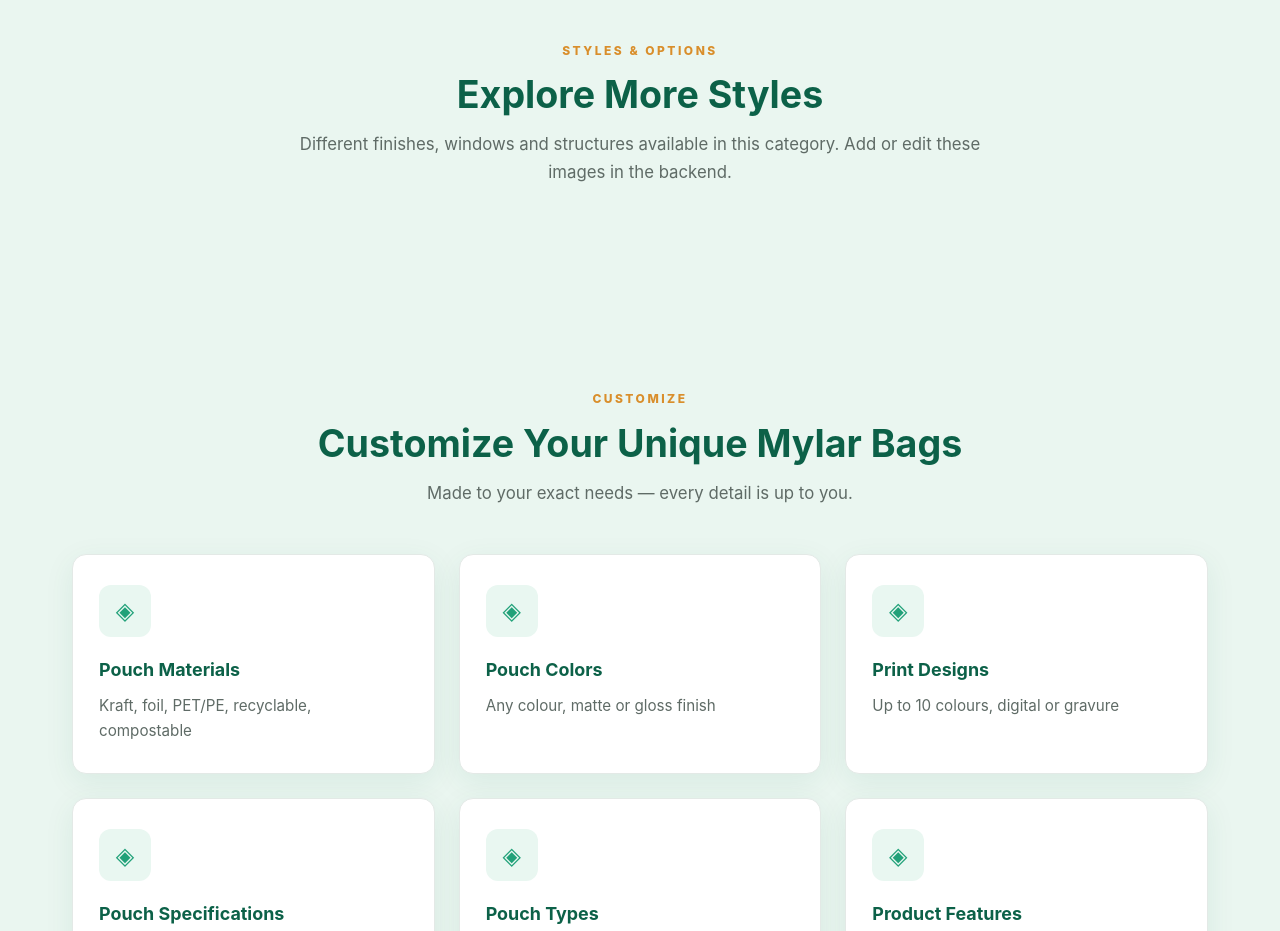
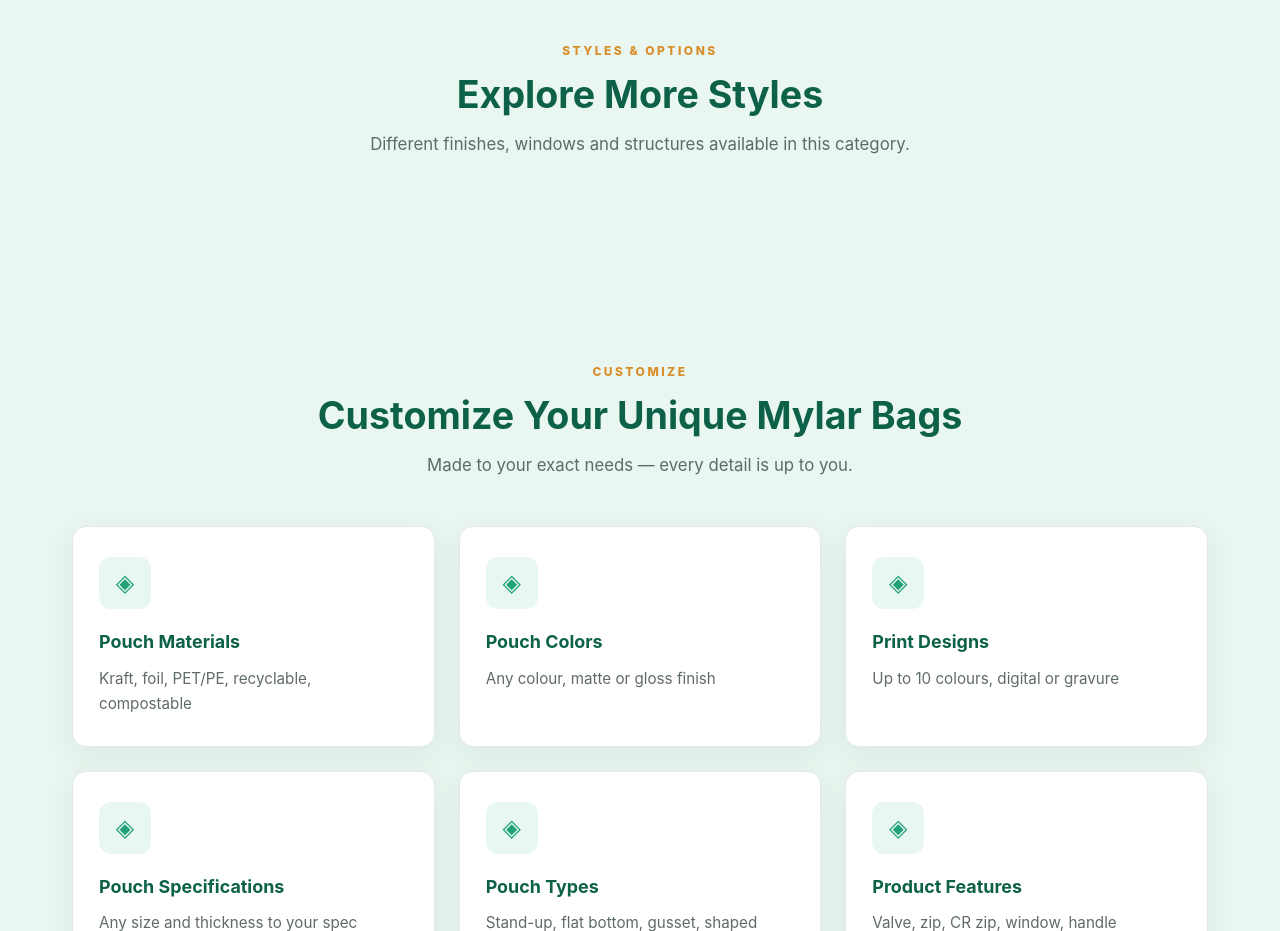
Before and after one commit to sinopouch/sinopouch, a plain HTML site: page mylar-bags.html in a window 1280 px wide. Shown: the part 920-1851 px from the top of the page. Drawn offline with Linux system fonts and the light colour scheme.

Commit message:
Refine text in styles and options section
Removed redundant text from the description paragraph.

```diff
--- a/mylar-bags.html
+++ b/mylar-bags.html
@@ -48,7 +48,7 @@
   <!-- 该类别多款式图片（后台可增删） -->
   <section class="section soft">
     <div class="container">
-      <div class="section-head"><span class="eyebrow">STYLES & OPTIONS</span><h2>Explore More Styles</h2><p>Different finishes, windows and structures available in this category. Add or edit these images in the backend.</p></div>
+      <div class="section-head"><span class="eyebrow">STYLES & OPTIONS</span><h2>Explore More Styles</h2><p>Different finishes, windows and structures available in this category.</p></div>
       <div class="gallery-grid" data-product-gallery style="display:none"></div>
     </div>
   </section>
```
